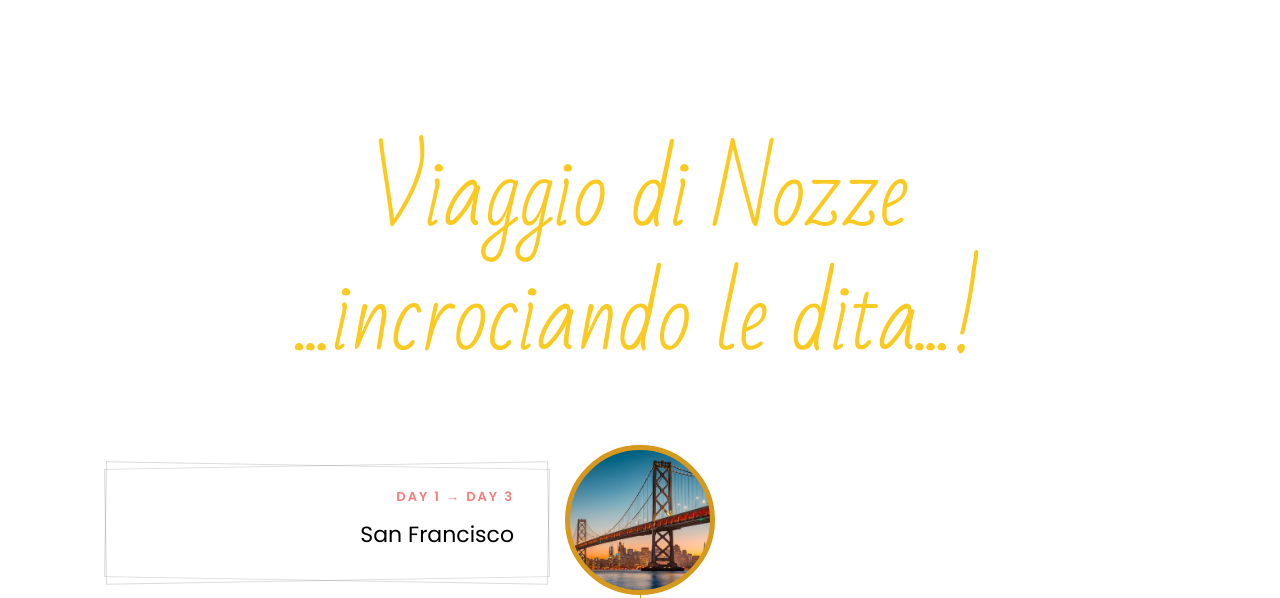
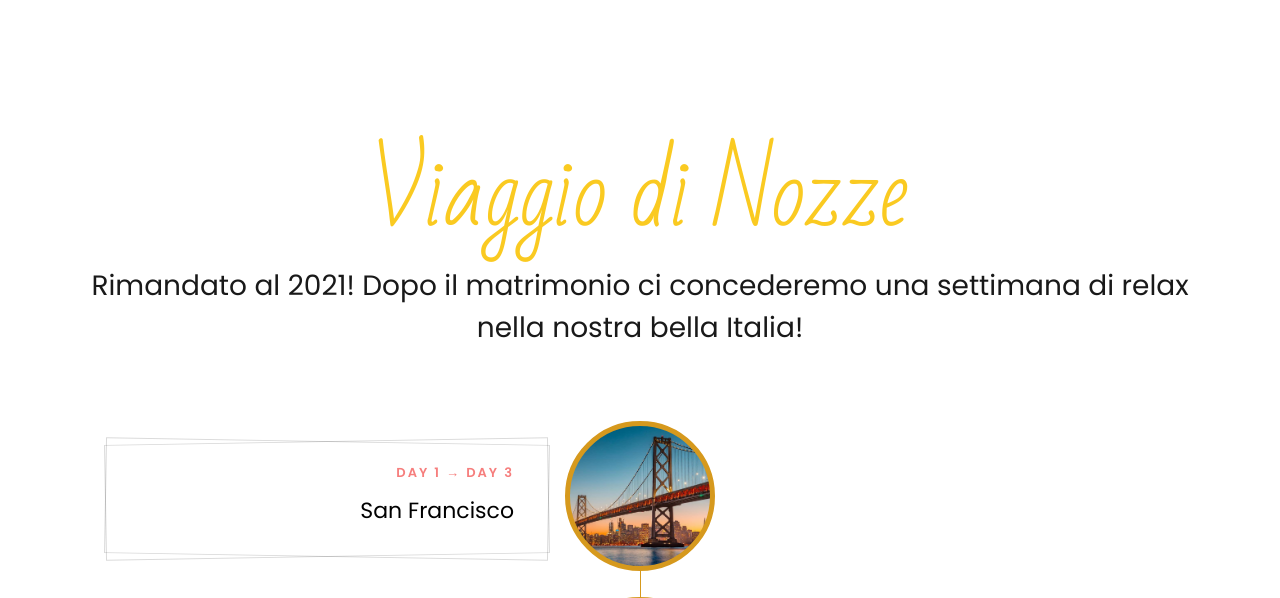
Before and after one commit to i-speranza/wedding_website, a Flask app: page / in a window 1280 px wide. Shown: the part 2678-3276 px from the top of the page. Run offline with Flask 2, Linux system fonts and the light colour scheme; data that the repository does not hold is empty; some libraries are stand-ins or nearby versions; some web fonts are replaced.

Commit message:
Update index.html
Changed honey moon description

```diff
--- a/templates/index.html
+++ b/templates/index.html
@@ -221,7 +221,7 @@
    			<div class="row justify-content-center pb-5">
           <div class="col-md-12 text-center heading-section ftco-animate">
             <h2 class="mb-3">Viaggio di Nozze</h2>
-            <h2 class="mb-1">...incrociando le dita...!</h2>
+            <h3 class="mb-1">Rimandato al 2021! Dopo il matrimonio ci concederemo una settimana di relax nella nostra bella Italia!</h3>
           </div>
         </div>
         <div class="row">
```
